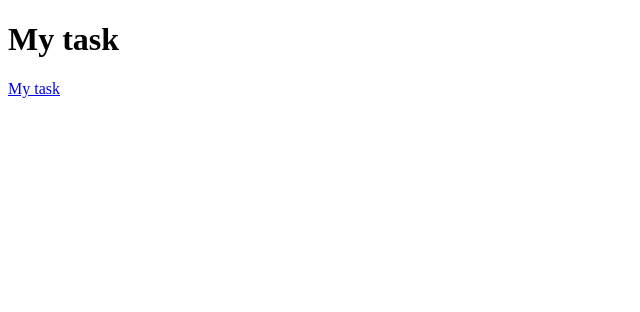
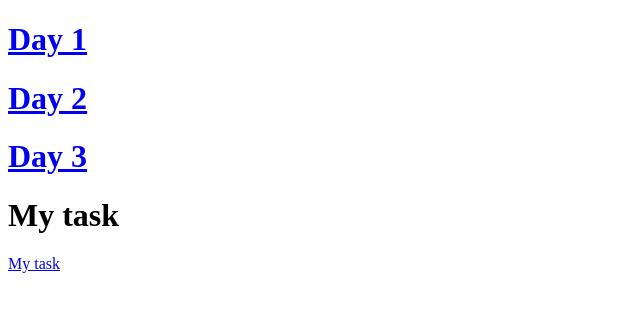
Before and after one commit to samreen103/first-html-page, a plain HTML site: page index.html in a window 1280 px wide. Shown: the whole page, without its empty margins (0-640 px from the left). Drawn offline with Linux system fonts and the light colour scheme.

Commit message:
project1

```diff
--- a/index.html
+++ b/index.html
@@ -6,9 +6,9 @@
     <title>Document</title>
 </head>
 <body>
-    <h1><a href="./Day 1/note.html"></a></h1>
-    <h1><a href="./Day 2/nested.html"></a></h1>
-    <h1><a href="./Day 3/forms.html"></a></h1>
+    <h1><a href="./Day 1/note.html">Day 1</a></h1>
+    <h1><a href="./Day 2/nested.html">Day 2</a></h1>
+    <h1><a href="./Day 3/forms.html">Day 3</a></h1>
     <h1>My task</h1>
     <a href="./Day 3/task.html">My  task</a>
 </body>
```
